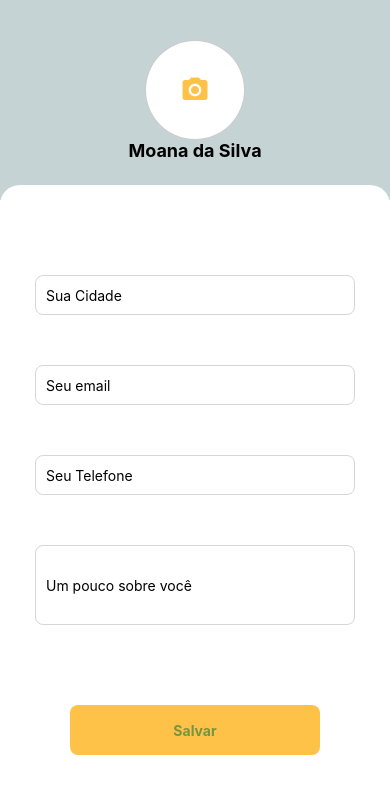
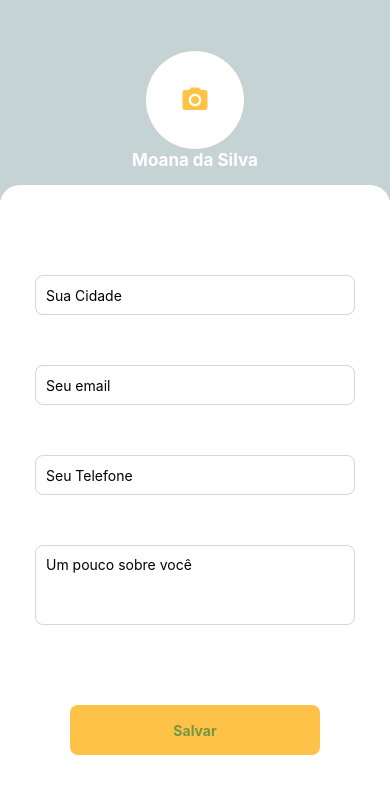
Before and after one commit to RgMellon/Nanny-Pet, a React Native app: screen / in a window 390 px wide. Shown: the top 794 px of the page. Built offline with nearby package versions, Linux system fonts and the light colour scheme.

Commit message:
mudancas no css do cadastro de anfitriao

```diff
--- a/App.js
+++ b/App.js
@@ -4,9 +4,9 @@ import React from "react";
 import Apresentacao from "./src/pages/Apresentacao";
 import Login from "./src/pages/Login";
 import Cadastro from "./src/pages/Cadastro";
-import PerfilUser from "./src/pages/PerfilUser"
+import PerfilUser from "./src/pages/PerfilUser";
 import Home from "./src/pages/Home";
-import CadAnfi from "./src/pages/CadAnfi"
+import CadAnfi from "./src/pages/CadAnfi";
 
 export default function App() {
   return <CadAnfi />;
--- a/src/pages/CadAnfi/index.js
+++ b/src/pages/CadAnfi/index.js
@@ -1,32 +1,33 @@
 import React from "react";
 import { Alert, TextInput, TouchableOpacity, Text } from "react-native";
-import { MaterialIcons } from '@expo/vector-icons';
+import { MaterialIcons } from "@expo/vector-icons";
 import * as S from "./styles";
-
 
 const CadAnfi = () => {
   function handleNext() {
     Alert.alert("Salvo");
   }
+
   return (
     <S.Container>
-
-    <S.ContentImage>
-    <S.ButtonPhoto>
-<MaterialIcons name="photo-camera" size={30} color= "#FFC249" />
-</S.ButtonPhoto>
-<Text style={{ fontWeight: 'bold', fontSize: 18 }}>
-    Moana da Silva
-    </Text>
-    </S.ContentImage>
+      <S.ContentImage>
+        <S.ButtonPhoto>
+          <MaterialIcons name="photo-camera" size={30} color="#FFC249" />
+        </S.ButtonPhoto>
+        <S.Name> Moana da Silva </S.Name>
+      </S.ContentImage>
 
       <S.Detail />
 
       <S.Content>
         <S.TextInput placeholder={"Sua Cidade"} />
         <S.TextInput placeholder={"Seu email"} />
-        <S.TextInput placeholder={"Seu Telefone"}/>
-        <S.TextSobre placeholder={"Um pouco sobre você"} />
+        <S.TextInput placeholder={"Seu Telefone"} />
+        <S.TextSobre
+          multiline={true}
+          numberOfLines={8}
+          placeholder={"Um pouco sobre você"}
+        />
         <S.ButtonNext onPress={handleNext}>
           <S.ButtonNextText> Salvar </S.ButtonNextText>
         </S.ButtonNext>
--- a/src/pages/CadAnfi/styles.js
+++ b/src/pages/CadAnfi/styles.js
@@ -65,23 +65,31 @@ export const Detail = styled.View`
   border-top-left-radius: 40px;
   border-top-right-radius: 40px;
 `;
+
 export const ButtonPhoto = styled.TouchableOpacity`
-border-width:1px;
-border-color:rgba(0,0,0,0.2);
-align-items:center;
-justify-content:center;
-width:100px;
-height:100px;
-background-color:#fff;
-border-radius:100px;
+  border-width: 1px;
+  border-color: rgba(0, 0, 0, 0.2);
+  align-items: center;
+  justify-content: center;
+  width: 100px;
+  height: 100px;
+  background-color: #fff;
+  border-radius: 100px;
+  margin-top: 20px;
 `;
+
 export const TextSobre = styled.TextInput`
+  width: 320px;
   height: 80px;
-  width: 320px;
   border-radius: 8px;
   margin-top: 50px;
   padding: 10px;
   border-width: 1px;
   border-color: #d6d6d6;
+`;
 
+export const Name = styled.Text`
+  color: #fff;
+  font-size: 17px;
+  font-weight: bold;
 `;
```
Also changed, not shown: 1 other file (tests, documents, lock files or other folders).
